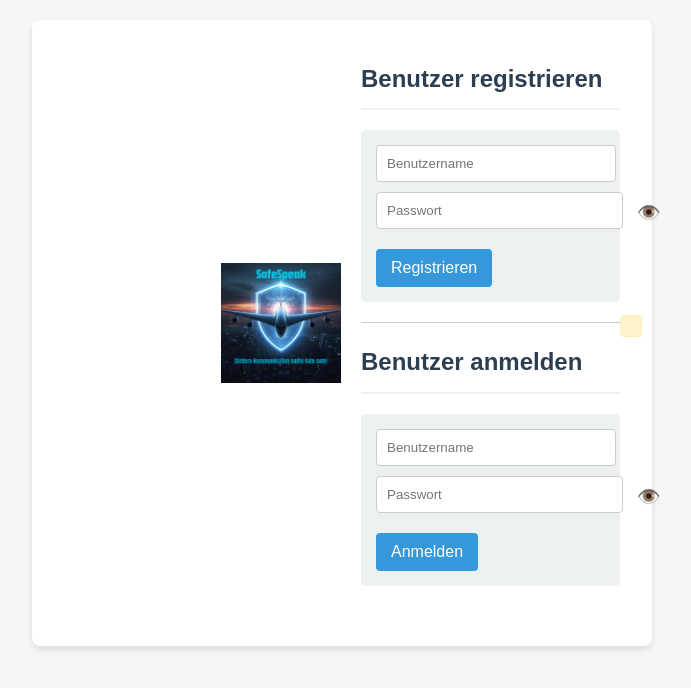
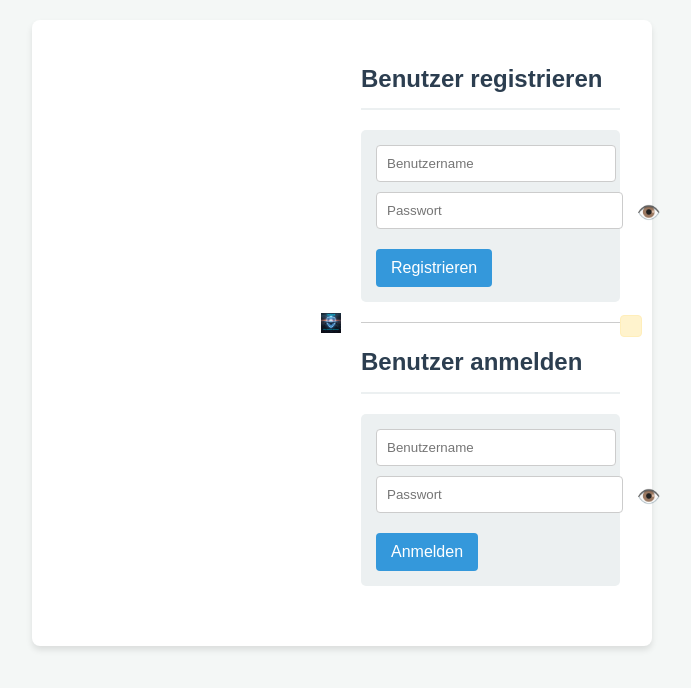
Before and after one commit to blumekonstantin11/safespeak-frontend-web, a website: page www/index.html in a window 1280 px wide. Shown: the whole page, without its empty margins (298-989 px from the left). Drawn offline with Linux system fonts and the light colour scheme.

```diff
--- a/www/index.html
+++ b/www/index.html
@@ -253,7 +253,7 @@
     <div class="container">
         <div class="header">
             <h2 id="loggedInUsername"></h2>
-            <img src="SafeSpeak.png" alt="SafeSpeak Logo" style="max-width: 120px; height: auto; display: block; margin-left: auto; margin-right: 20px;">
+            <img src="SafeSpeak.png" alt="SafeSpeak Logo" style="max-width: 20px; height: auto; display: block; margin-left: auto; margin-right: 20px;">
         <div></div>
 
         <div id="auth-section">
```
